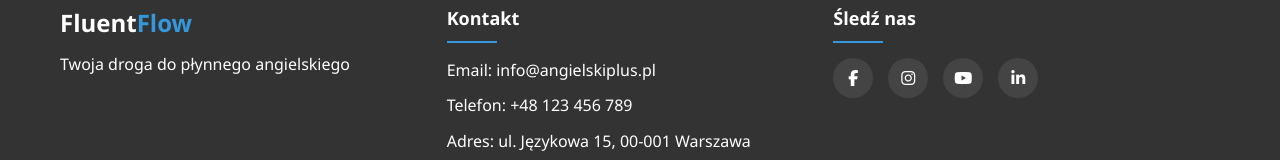
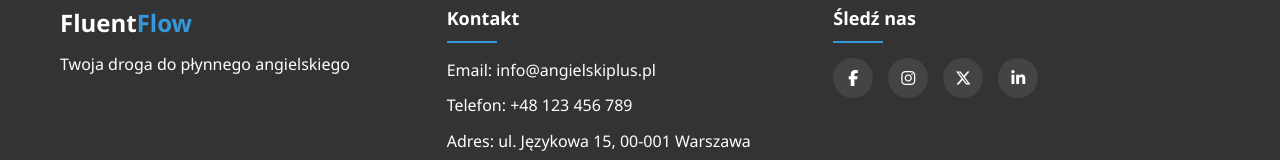
Before and after one commit to MateuszGruntkowski/Language-self-study-site, a React (Create React App) app in the folder Frontend/language-self-study-site/: page / in a window 1280 px wide. Shown: the part 3711-3871 px from the top of the page. Built offline with nearby package versions, Linux system fonts and the light colour scheme.

Commit message:
Refactor Header component: move to common directory and update styles; remove unused logo images

```diff
--- a/Frontend/language-self-study-site/src/Homepage/Homepage.js
+++ b/Frontend/language-self-study-site/src/Homepage/Homepage.js
@@ -1,5 +1,5 @@
 import React from "react";
-import Header from "./Header";
+import Header from "../common/Header";
 import Hero from "./Hero";
 import Benefits from "./Benefits";
 import Features from "./Features";
--- a/Frontend/language-self-study-site/src/Learning-page/LearningPage.js
+++ b/Frontend/language-self-study-site/src/Learning-page/LearningPage.js
@@ -4,7 +4,7 @@ import Lessons from "./Lessons";
 import Ranking from "./Ranking";
 import FlashcardSection from "./FlashcardSection";
 import Footer from "../common/Footer";
-import Header from "../Homepage/Header";
+import Header from "../common/Header";
 
 import "./styles/LearningPage.css";
 
--- a/Frontend/language-self-study-site/src/common/Footer.js
+++ b/Frontend/language-self-study-site/src/common/Footer.js
@@ -28,7 +28,7 @@ const Footer = () => {
                 <i class="fab fa-instagram"></i>
               </a>
               <a href="#" class="social-icon">
-                <i class="fab fa-youtube"></i>
+                <i class="fab fa-x-twitter"></i>
               </a>
               <a href="#" class="social-icon">
                 <i class="fab fa-linkedin-in"></i>
```
Also changed, not shown: Frontend/language-self-study-site/public/logo192.png (deleted), Frontend/language-self-study-site/public/logo512.png (deleted), Frontend/language-self-study-site/src/common/Header.js (renamed from Frontend/language-self-study-site/src/Homepage/Header.js), Frontend/language-self-study-site/src/common/styles/Header.css (renamed from Frontend/language-self-study-site/src/Homepage/styles/Header.css).
